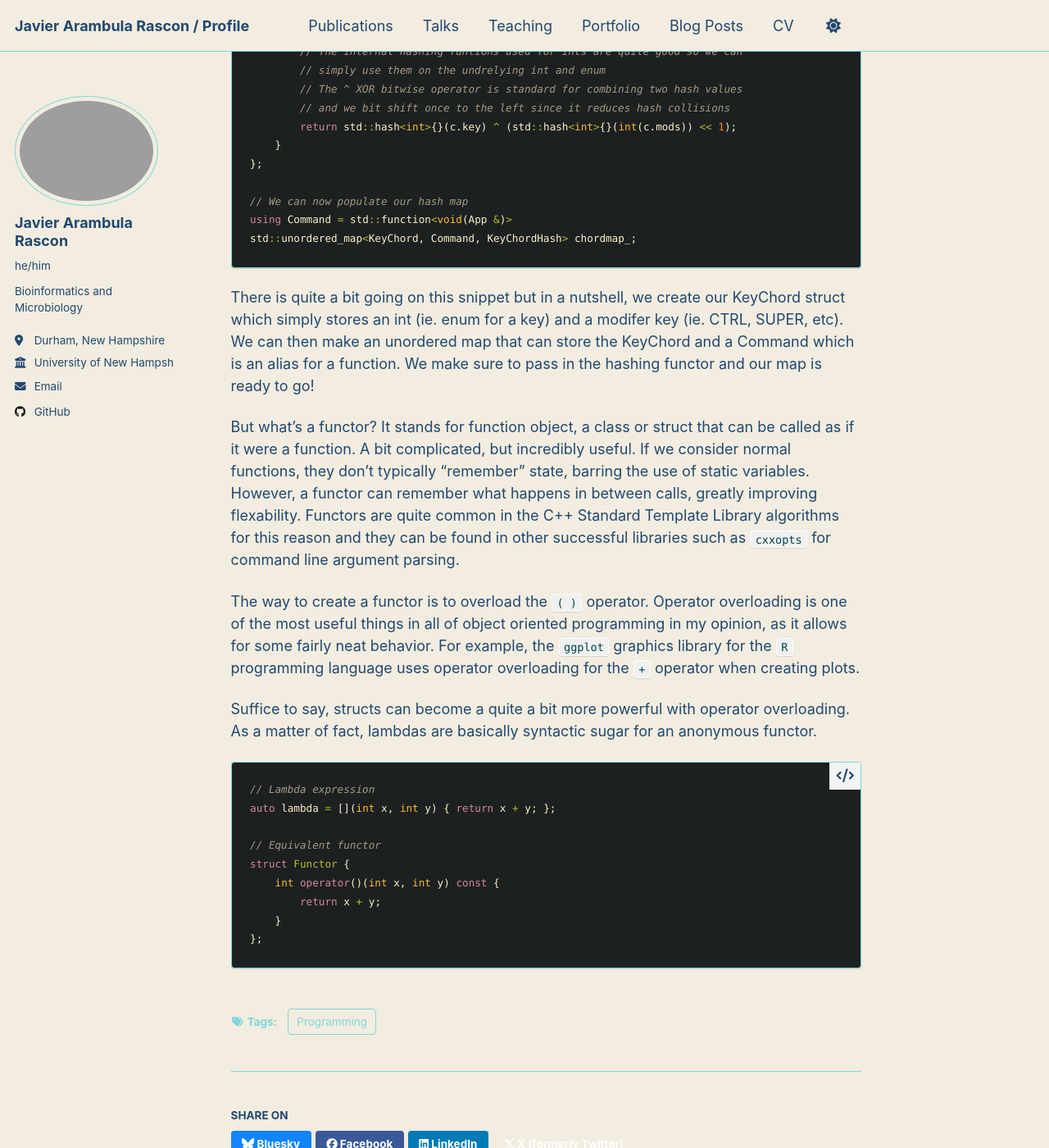
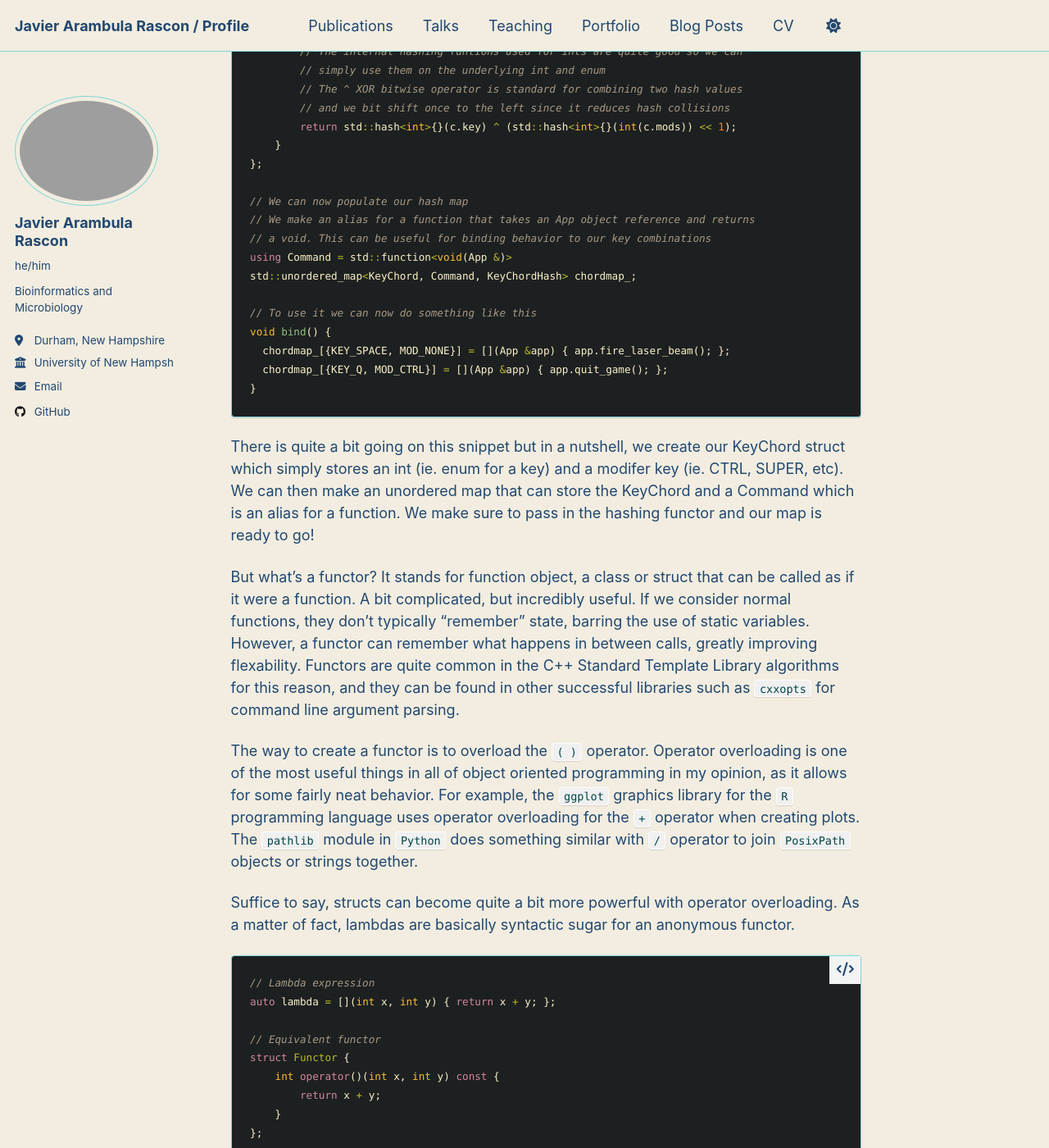
Before and after one commit to aram2608/aram2608.github.io, a Jekyll site: the page built from _posts/2025-10-23-structs.md, in a window 1280 px wide and 1400 px high, scrolled down 4106 px. Shown: the whole window at 82% size. Built offline with Jekyll 4.4.1, drawn with Linux system fonts in a browser that asks for light colours; a script that is not in the unit is left out; some of the changed text lies outside the part shown.

Commit message:
developers developers developers developers

````diff
--- a/_posts/2025-10-23-structs.md
+++ b/_posts/2025-10-23-structs.md
@@ -102,8 +102,8 @@ int main() {
 Private Members
 ---
 
-Members in a struct can be set to private, why you would do this I am not sure but
-you definitely can.
+Members in a struct can be set to private, why you would do this, I am not sure.
+But you definitely can.
 
 ```c++
 #include <iostream>
@@ -130,17 +130,17 @@ be used for much more complex tasks.
 
 For example, in order to use a `std::unordered_map`, the objects used as keys
 need to be hashed. Hashing is the process of taking an object and creating some
-kind of numerical code to represent the object. However, the way a hash map works is
-different depending on the compiler, as each implementation differs in the maps
-design and behavior.
+kind of numerical code to represent the object. However, the way a hash map
+works is different depending on the compiler, as each implementation differs in
+the design and behavior.
 
-Anyways, for the builtin objects in C++, most can simply use the built
-in `std::hash` function. However, if you create a custom object, you are required
-to create your own has function.
+With that said, for the builtin objects in C++, most can simply use the built
+in `std::hash`. However, if you create a custom object, you are required
+to create your own hashing function.
 
 Let's say we wanted to create a `KeyChord` structure that contains an `int` key, and
 a modifier key such as `CTRL`. This can allow us to combine keys together for
-more complex inputs during event polling for keyboard inputs.
+more complex inputs during event polling.
 
 ```cpp
 // We create a small enum that inherits from the uint_8 to make a bit mask
@@ -157,8 +157,8 @@ enum Mod : uint8_t {
     MOD_SUPER = 1 << 3,
 };
 
-// We create a small POD struct to store the key type and whether
-// it is modified or not
+// We create a small POD struct to store the key type and if
+// it is modified or not using our bit mask
 struct KeyChord {
     int key;
     Mod mods;
@@ -169,7 +169,7 @@ struct KeyChord {
 struct KeyChordHash {
     std::size_t operator()(const KeyChord &c) const {
         // The internal hashing funtions used for ints are quite good so we can
-        // simply use them on the undrelying int and enum
+        // simply use them on the underlying int and enum
         // The ^ XOR bitwise operator is standard for combining two hash values
         // and we bit shift once to the left since it reduces hash collisions
         return std::hash<int>{}(c.key) ^ (std::hash<int>{}(int(c.mods)) << 1);
@@ -177,8 +177,16 @@ struct KeyChordHash {
 };
 
 // We can now populate our hash map
+// We make an alias for a function that takes an App object reference and returns
+// a void. This can be useful for binding behavior to our key combinations
 using Command = std::function<void(App &)>
 std::unordered_map<KeyChord, Command, KeyChordHash> chordmap_;
+
+// To use it we can now do something like this
+void bind() {
+  chordmap_[{KEY_SPACE, MOD_NONE}] = [](App &app) { app.fire_laser_beam(); };
+  chordmap_[{KEY_Q, MOD_CTRL}] = [](App &app) { app.quit_game(); };
+}
 ```
 
 There is quite a bit going on this snippet but in a nutshell, we create our
@@ -192,16 +200,17 @@ be called as if it were a function. A bit complicated, but incredibly useful. If
 consider normal functions, they don't typically "remember" state, barring the use of
 static variables. However, a functor can remember what happens in between calls,
 greatly improving flexability. Functors are quite common in the C++
-Standard Template Library algorithms for this reason and they can be found in
+Standard Template Library algorithms for this reason, and they can be found in
 other successful libraries such as `cxxopts` for command line argument parsing.
 
 The way to create a functor is to overload the `( )` operator. Operator overloading
 is one of the most useful things in all of object oriented programming in my opinion,
 as it allows for some fairly neat behavior. For example, the `ggplot` graphics library
 for the `R` programming language uses operator overloading for the `+` operator
-when creating plots.
+when creating plots. The `pathlib` module in `Python` does something similar with
+`/` operator to join `PosixPath` objects or strings together.
 
-Suffice to say, structs can become a quite a bit more powerful with operator
+Suffice to say, structs can become quite a bit more powerful with operator
 overloading. As a matter of fact, lambdas are basically syntactic sugar for an
 anonymous functor.
 
````
Also changed, not shown: _data/cv.json (deleted, +0 -152 lines), _drafts/post-draft.md (deleted, +0 -19 lines), _publications/2009-10-01-paper-title-number-1.md (+2 -2 lines).
